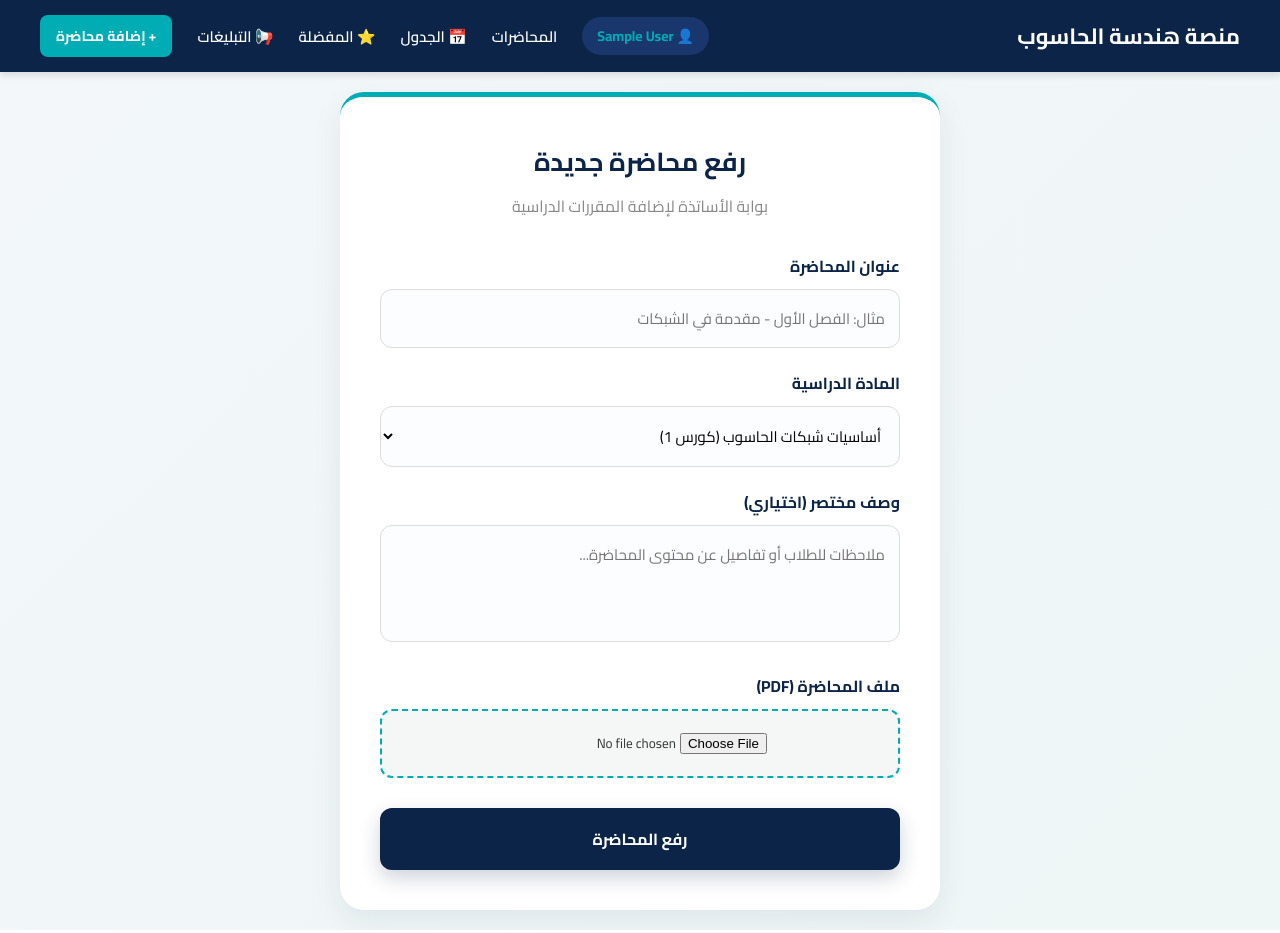
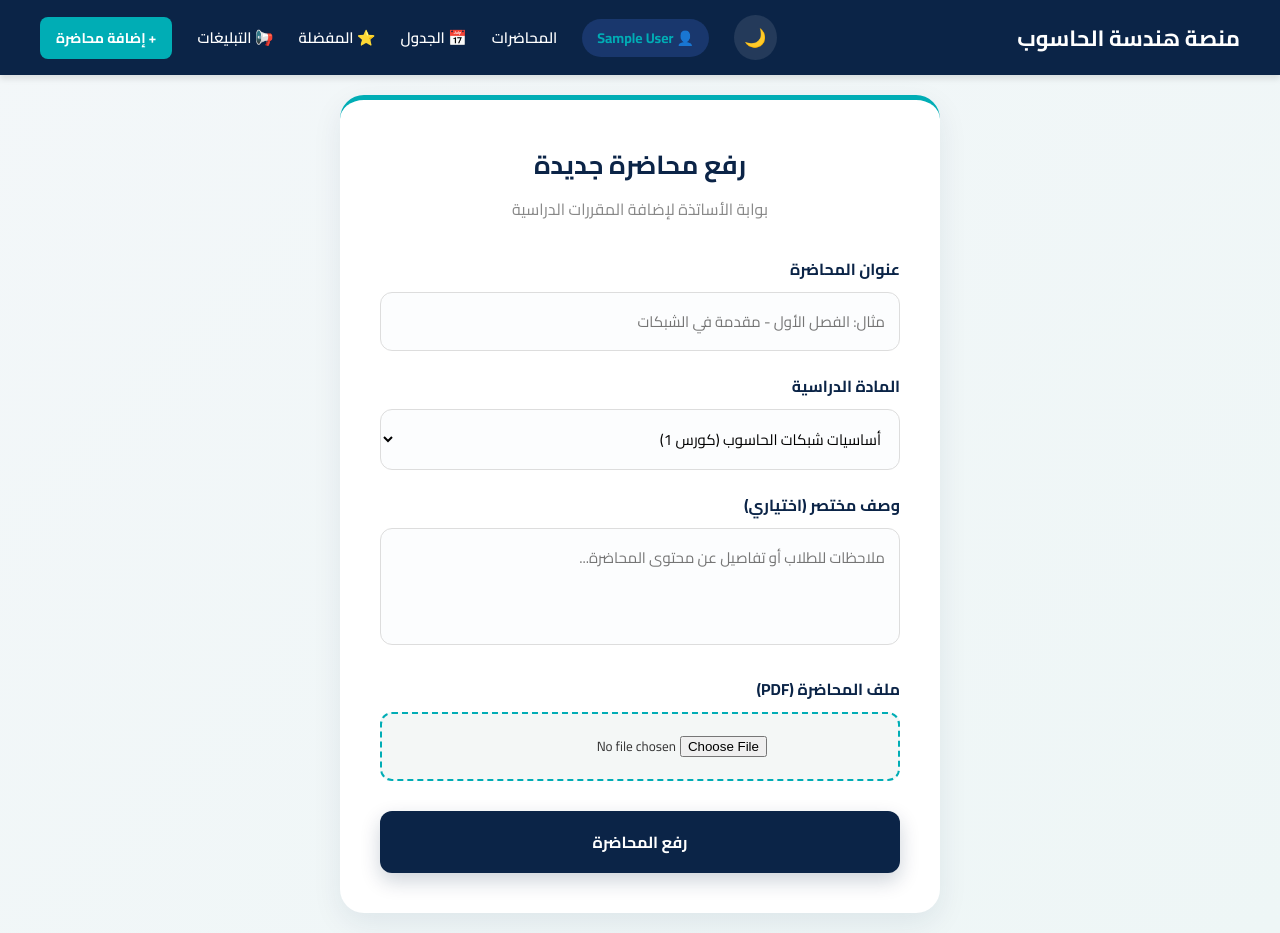
Before and after one commit to tahawaleed177-ops/edu-platform-frontend, a React (Vite) app: page /upload in a window 1280 px wide. Built offline with nearby package versions, Linux system fonts and the light colour scheme; sample sign-in values are in the browser's storage.

Commit message:
feat: add favorites page and update navbar

```diff
--- a/src/App.css
+++ b/src/App.css
@@ -246,3 +246,40 @@
         padding: 12px !important;
     }
 }
+/* تأثير انتقال ناعم عند تبديل الوضع */
+body {
+    transition: background-color 0.3s ease, color 0.3s ease;
+}
+
+/* === ألوان الوضع الليلي === */
+body.dark-mode {
+    background-color: #0f172a !important; /* لون الخلفية الرئيسي الداكن */
+    color: #e2e8f0 !important;
+}
+
+/* تحويل كل المربعات البيضاء في المنصة إلى اللون الداكن */
+body.dark-mode div[style*="background: white"],
+body.dark-mode div[style*="background: '#fcfdfe'"],
+body.dark-mode div[style*="background: '#f9fcfe'"],
+body.dark-mode div[style*="background: '#f0fdf4'"] {
+    background: #1e293b !important;
+    border-color: #334155 !important;
+    color: #f8fafc !important;
+    box-shadow: 0 4px 15px rgba(0,0,0,0.3) !important;
+}
+
+/* تعديل ألوان النصوص والعناوين لتصبح فاتحة */
+body.dark-mode h2,
+body.dark-mode h3,
+body.dark-mode h4,
+body.dark-mode p {
+    color: #f1f5f9 !important;
+}
+
+/* تعديل حقول البحث والإدخال */
+body.dark-mode input,
+body.dark-mode select {
+    background: #1e293b !important;
+    color: white !important;
+    border-color: #334155 !important;
+}
--- a/src/App.jsx
+++ b/src/App.jsx
@@ -13,9 +13,12 @@ import './App.css'; // تأكد من وجود هذا السطر
 import Favorites from './pages/Favorites';
 import Schedule from './pages/Schedule';
 import Profile from './pages/Profile';
+import { ThemeProvider } from './context/ThemeContext';
+
 function App() {
   return (
     <AuthProvider>
+      <ThemeProvider> {/* <--- تمت الإضافة هنا لتغليف التطبيق */}
         <Router>
           <Navbar />
           <Routes>
@@ -27,6 +30,7 @@ function App() {
             <Route path="/schedule" element={ <ProtectedRoute><Schedule /></ProtectedRoute> } />
             <Route path="/favorites" element={ <ProtectedRoute><Favorites /></ProtectedRoute> } />
             <Route path="/profile" element={ <ProtectedRoute><Profile /></ProtectedRoute> } />
+
             {/* رابط التبليغات (محمي: للطلاب والأدمن فقط) */}
             <Route
               path="/announcements"
@@ -61,6 +65,7 @@ function App() {
             <Route path="*" element={<Navigate to="/" replace />} />
           </Routes>
         </Router>
+      </ThemeProvider> {/* <--- الإغلاق هنا */}
     </AuthProvider>
   );
 }
--- a/src/components/Navbar.jsx
+++ b/src/components/Navbar.jsx
@@ -1,9 +1,11 @@
 import React, { useContext } from 'react';
 import { Link } from 'react-router-dom';
 import { AuthContext } from '../context/AuthContext';
+import { ThemeContext } from '../context/ThemeContext'; // <-- استيراد سياق الوضع الليلي
 
 export default function Navbar() {
     const { user } = useContext(AuthContext);
+    const { isDarkMode, toggleTheme } = useContext(ThemeContext); // <-- جلب حالة الثيم من السياق
 
     return (
         <nav style={{
@@ -18,7 +20,21 @@ export default function Navbar() {
                     <Link to="/" style={{ color: 'white', textDecoration: 'none', fontSize: '15px', fontWeight: '600' }}>تسجيل الدخول</Link>
                 ) : (
                     <>
-                        {/* === رابط الملف الشخصي الجديد (بدلاً من الترحيب العادي) === */}
+                        {/* === زر التبديل بين الوضع الليلي والنهاري === */}
+                        <button
+                            onClick={toggleTheme}
+                            style={{
+                                background: 'rgba(255,255,255,0.1)', border: 'none',
+                                fontSize: '18px', cursor: 'pointer', padding: '6px 10px',
+                                borderRadius: '50%', transition: '0.3s',
+                                display: 'flex', alignItems: 'center', justifyContent: 'center'
+                            }}
+                            title={isDarkMode ? "الوضع النهاري" : "الوضع الليلي"}
+                        >
+                            {isDarkMode ? '☀️' : '🌙'}
+                        </button>
+
+                        {/* === رابط الملف الشخصي === */}
                         <Link to="/profile" style={{
                             display: 'flex', alignItems: 'center', gap: '8px',
                             background: '#19376D', padding: '6px 15px', borderRadius: '20px',
@@ -56,8 +72,6 @@ export default function Navbar() {
                                 + إضافة محاضرة
                             </Link>
                         )}
-
-                        {/* تم حذف زر تسجيل الخروج من هنا لأنه أصبح داخل صفحة الملف الشخصي */}
                     </>
                 )}
             </div>
--- /dev/null
+++ b/src/context/ThemeContext.jsx
@@ -0,0 +1,32 @@
+import React, { createContext, useState, useEffect } from 'react';
+
+export const ThemeContext = createContext();
+
+export const ThemeProvider = ({ children }) => {
+    const [isDarkMode, setIsDarkMode] = useState(false);
+
+    useEffect(() => {
+        const savedTheme = localStorage.getItem('theme');
+        if (savedTheme === 'dark') {
+            setIsDarkMode(true);
+            document.body.classList.add('dark-mode');
+        }
+    }, []);
+
+    const toggleTheme = () => {
+        setIsDarkMode(!isDarkMode);
+        if (!isDarkMode) {
+            localStorage.setItem('theme', 'dark');
+            document.body.classList.add('dark-mode');
+        } else {
+            localStorage.setItem('theme', 'light');
+            document.body.classList.remove('dark-mode');
+        }
+    };
+
+    return (
+        <ThemeContext.Provider value={{ isDarkMode, toggleTheme }}>
+            {children}
+        </ThemeContext.Provider>
+    );
+};
```
Lines whose indentation alone changed are shown as unchanged.
